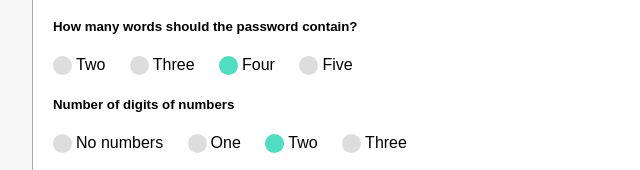
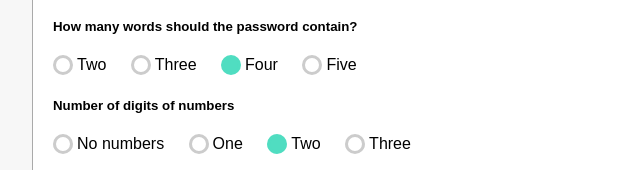
Before and after one commit to drosidis/safe-dictionary-passwords, a plain HTML site: page index.html in a window 1280 px wide. Shown: the part 361-531 px from the top of the page, 237-877 px from the left. Drawn offline with nearby package versions, Linux system fonts and the light colour scheme.

Commit message:
Improve CSS for radio buttons

```diff
--- a/css/style.css
+++ b/css/style.css
@@ -77,14 +77,15 @@ h1 {
 .sdp-radio input[type="radio"] + label:before {
   content: ' ';
   display:inline-block;
-  width:19px;
-  height:19px;
+  width:14px;
+  height:14px;
   margin:-1px 4px 0 0;
   vertical-align:middle;
-  border-radius:  50%;
-  background-color:#ddd;
+  border-radius: 50%;
+  border: .2rem solid #ccc;
 }
 
 .sdp-radio input[type="radio"]:checked + label:before {
   background-color:#50DDC1;
+  border-color: #50DDC1;
 }
```
